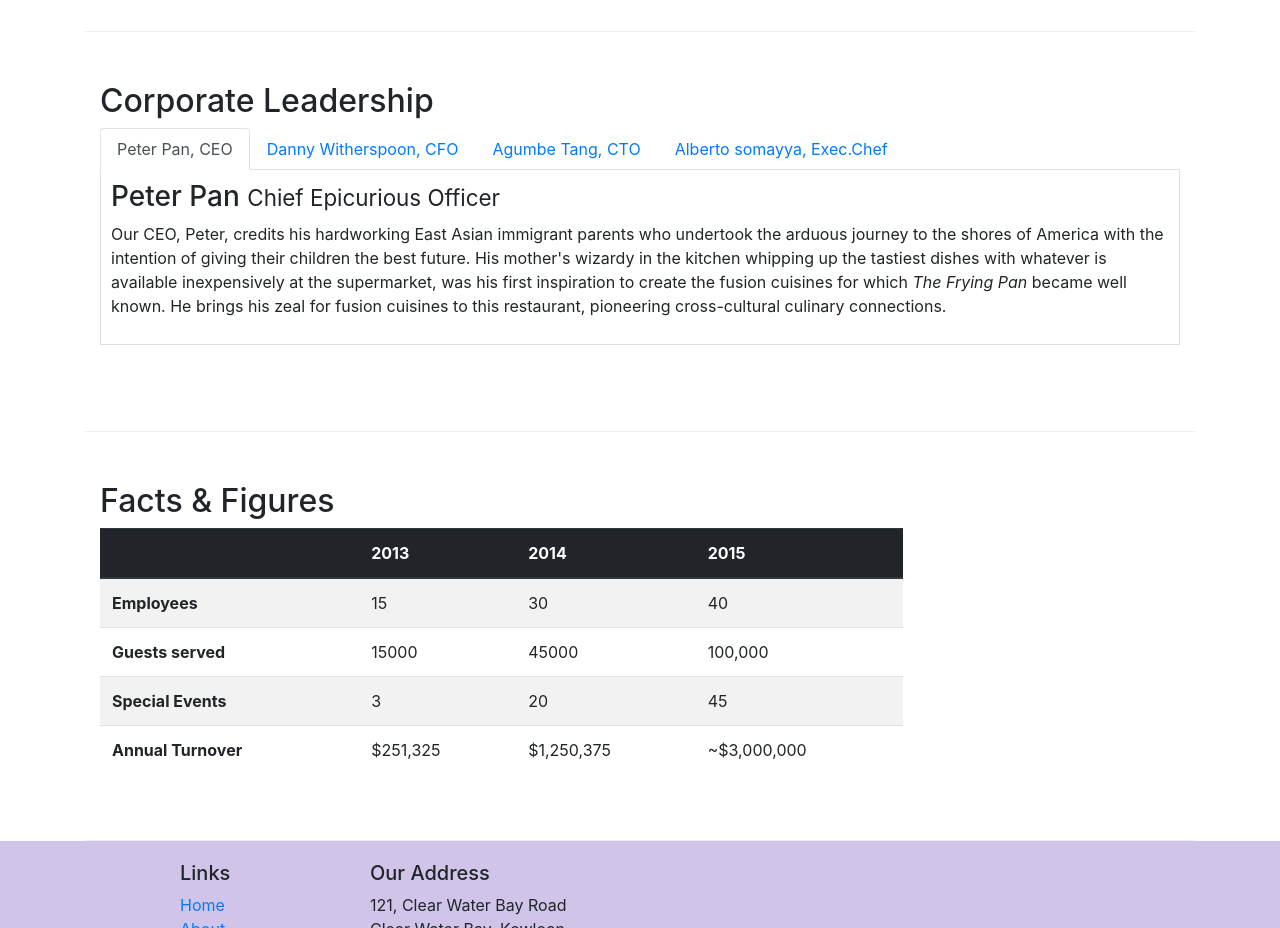
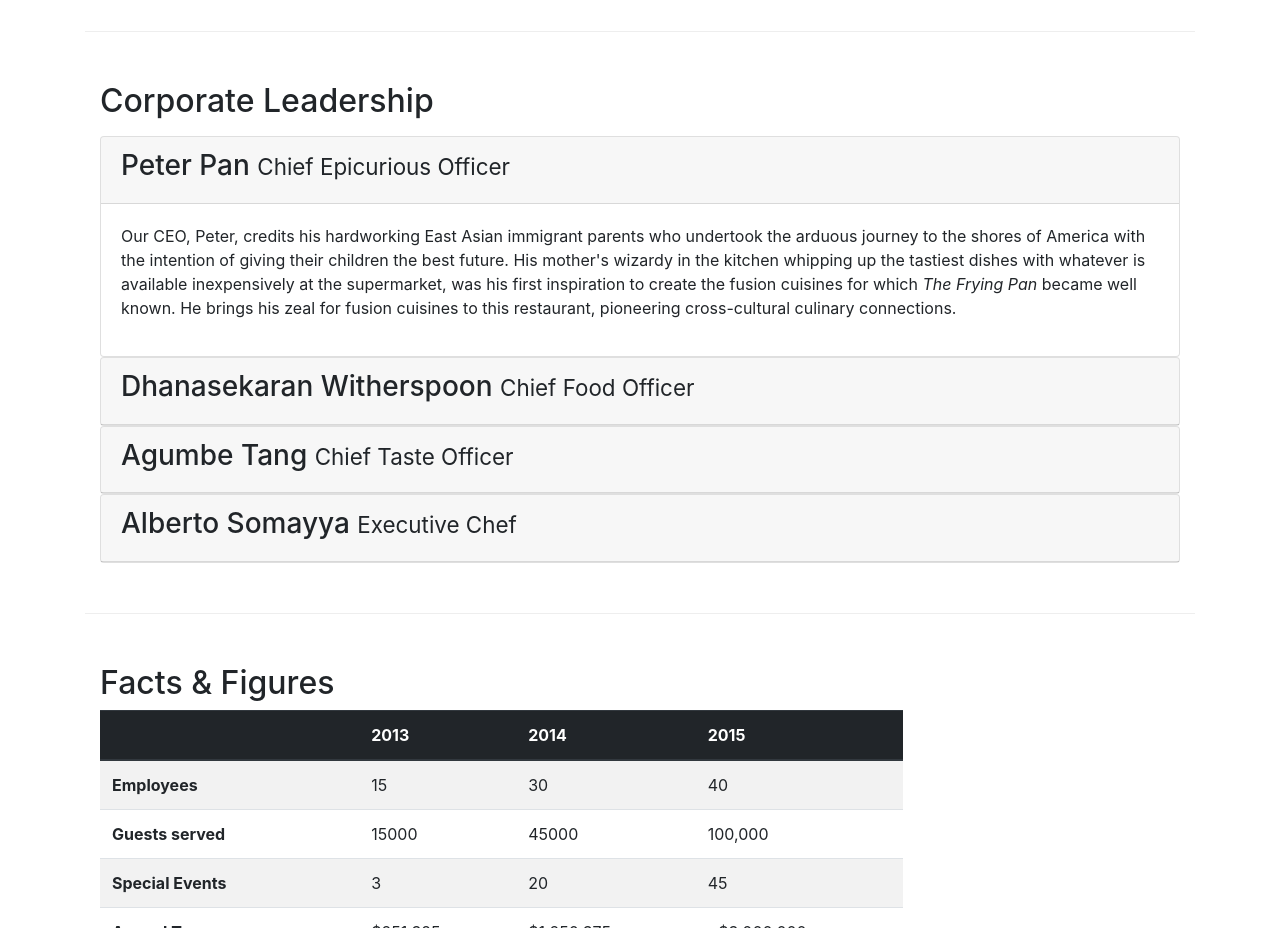
Before and after one commit to dhillon64/bootstrap4website, a website: page aboutus.html in a window 1280 px wide. Shown: the part 940-1868 px from the top of the page. Drawn offline with nearby package versions, Linux system fonts and the light colour scheme.

Commit message:
added accordion to aboutus employee info

```diff
--- a/aboutus.html
+++ b/aboutus.html
@@ -94,36 +94,62 @@
         <div class="row row-content">
             <div class="col-12">
                 <h2>Corporate Leadership</h2>
-                    <ul class="nav nav-tabs">
-                        <li class="nav-item">
-                            <a class="nav-link active" href="#peter" role="tab" data-toggle="tab">Peter Pan, CEO</a>
-                        </li>
-                        <li class="nav-item">
-                            <a class="nav-link" href="#danny" role="tab" data-toggle="tab">Danny Witherspoon, CFO</a>
-                        </li>
-                        <li class="nav-item">
-                            <a class="nav-link" href="#agumbe" role="tab" data-toggle="tab">Agumbe Tang, CTO</a>
-                        </li>
-                        <li class="nav-item">
-                            <a class="nav-link" href="#alberto" role="tab" data-toggle="tab">Alberto somayya, Exec.Chef</a>
-                        </li>
-                    </ul>
-                <div class="tab-content">
-                    <div class="tab-pane fade show active" id="peter" role="tabpanel">
-                    <h3>Peter Pan <small>Chief Epicurious Officer</small></h3>
-                    <p class="d-none d-sm-block">Our CEO, Peter, credits his hardworking East Asian immigrant parents who undertook the arduous journey to the shores of America with the intention of giving their children the best future. His mother's wizardy in the kitchen whipping up the tastiest dishes with whatever is available inexpensively at the supermarket, was his first inspiration to create the fusion cuisines for which <em>The Frying Pan</em> became well known. He brings his zeal for fusion cuisines to this restaurant, pioneering cross-cultural culinary connections.</p>
+                <div id="accordion">
+                    <div class="card mt-3">
+                        <div class="card-header" id="headingOne">
+                            <h5 class="mb-0">
+                                <a data-toggle="collapse" data-target="#collapseOne"
+                                aria-expanded="true" aria-controls="collapseOne"><h3>Peter Pan <small>Chief Epicurious Officer</small></h3>
+                                </a>
+                            </h5>
+                        </div>
+                        <div id="collapseOne" class="collapse show" aria-labelledby="headingOne" data-parent="#accordion">
+                            <div class="card-body">
+                                <p>Our CEO, Peter, credits his hardworking East Asian immigrant parents who undertook the arduous journey to the shores of America with the intention of giving their children the best future. His mother's wizardy in the kitchen whipping up the tastiest dishes with whatever is available inexpensively at the supermarket, was his first inspiration to create the fusion cuisines for which <em>The Frying Pan</em> became well known. He brings his zeal for fusion cuisines to this restaurant, pioneering cross-cultural culinary connections.</p>
+                            </div>
+                        </div>
                     </div>
-                    <div class="tab-pane fade" id="danny" role="tabpanel">
-                    <h3>Dhanasekaran Witherspoon <small>Chief Food Officer</small></h3>
-                    <p class="d-none d-sm-block">Our CFO, Danny, as he is affectionately referred to by his colleagues, comes from a long established family tradition in farming and produce. His experiences growing up on a farm in the Australian outback gave him great appreciation for varieties of food sources. As he puts it in his own words, <em>Everything that runs, wins, and everything that stays, pays!</em></p>
+                    <div class="card">
+                        <div class="card-header" id="headingTwo">
+                            <h5 class="mb-0">
+                                <a data-toggle="collapse" data-target="#collapseTwo"
+                                aria-expanded="false" aria-controls="collapseTwo"><h3>Dhanasekaran Witherspoon <small>Chief Food Officer</small></h3>
+                                </a>
+                            </h5>
+                        </div>
+                        <div id="collapseTwo" class="collapse" aria-labelledby="headingTwo" data-parent="#accordion">
+                            <div class="card-body">
+                                <p>Our CFO, Danny, as he is affectionately referred to by his colleagues, comes from a long established family tradition in farming and produce. His experiences growing up on a farm in the Australian outback gave him great appreciation for varieties of food sources. As he puts it in his own words, <em>Everything that runs, wins, and everything that stays, pays!</em></p>
+                            </div>
+                        </div>
                     </div>
-                    <div class="tab-pane fade" id="agumbe" role="tabpanel">
-                    <h3>Agumbe Tang <small>Chief Taste Officer</small></h3>
-                    <p class="d-none d-sm-block">Blessed with the most discerning gustatory sense, Agumbe, our CTO, personally ensures that every dish that we serve meets his exacting tastes. Our chefs dread the tongue lashing that ensues if their dish does not meet his exacting standards. He lives by his motto, <em>You click only if you survive my lick.</em></p>
+                    <div class="card">
+                        <div class="card-header" id="headingThree">
+                            <h5 class="mb-0">
+                                <a data-toggle="collapse" data-target="#collapseThree"
+                                aria-expanded="false" aria-controls="collapseThree"><h3>Agumbe Tang <small>Chief Taste Officer</small></h3>
+                                </a>
+                            </h5>
+                        </div>
+                        <div id="collapseThree" class="collapse" aria-labelledby="headingThree" data-parent="#accordion">
+                            <div class="card-body">
+                                <p>Blessed with the most discerning gustatory sense, Agumbe, our CTO, personally ensures that every dish that we serve meets his exacting tastes. Our chefs dread the tongue lashing that ensues if their dish does not meet his exacting standards. He lives by his motto, <em>You click only if you survive my lick.</em></p>
+                            </div>
+                        </div>
                     </div>
-                    <div class="tab-pane fade" id="alberto" role="tabpanel">
-                    <h3>Alberto Somayya <small>Executive Chef</small></h3>
-                    <p class="d-none d-sm-block">Award winning three-star Michelin chef with wide International experience having worked closely with whos-who in the culinary world, he specializes in creating mouthwatering Indo-Italian fusion experiences. He says, <em>Put together the cuisines from the two craziest cultures, and you get a winning hit! Amma Mia!</em></p>
+                    <div class="card">
+                        <div class="card-header" id="headingFour">
+                            <h5 class="mb-0">
+                                <a data-toggle="collapse" data-target="#collapseFour"
+                                aria-expanded="false" aria-controls="collapseFour"><h3>Alberto Somayya <small>Executive Chef</small></h3>
+                                </a>
+                            </h5>
+                        </div>
+                        <div id="collapseFour" class="collapse" aria-labelledby="headingFour" data-parent="#accordion">
+                            <div class="card-body">
+                                <p>Award winning three-star Michelin chef with wide International experience having worked closely with whos-who in the culinary world, he specializes in creating mouthwatering Indo-Italian fusion experiences. He says, <em>Put together the cuisines from the two craziest cultures, and you get a winning hit! Amma Mia!</em></p>
+                            </div>
+                        </div>
                     </div>
                 </div>
             </div>
```
Also changed, not shown: index.html (+1 -1 lines).
